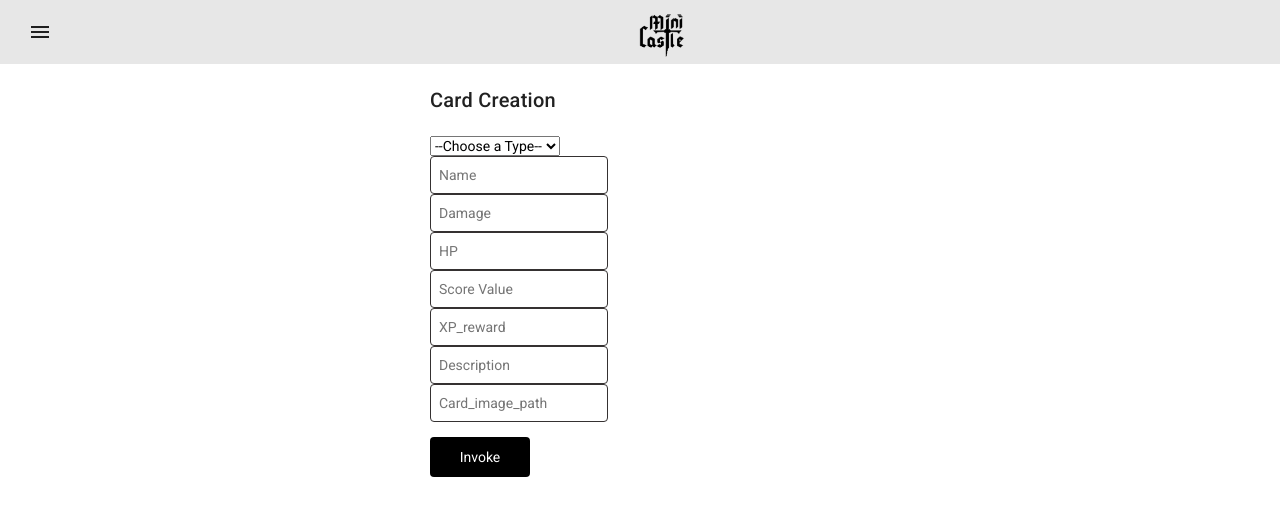
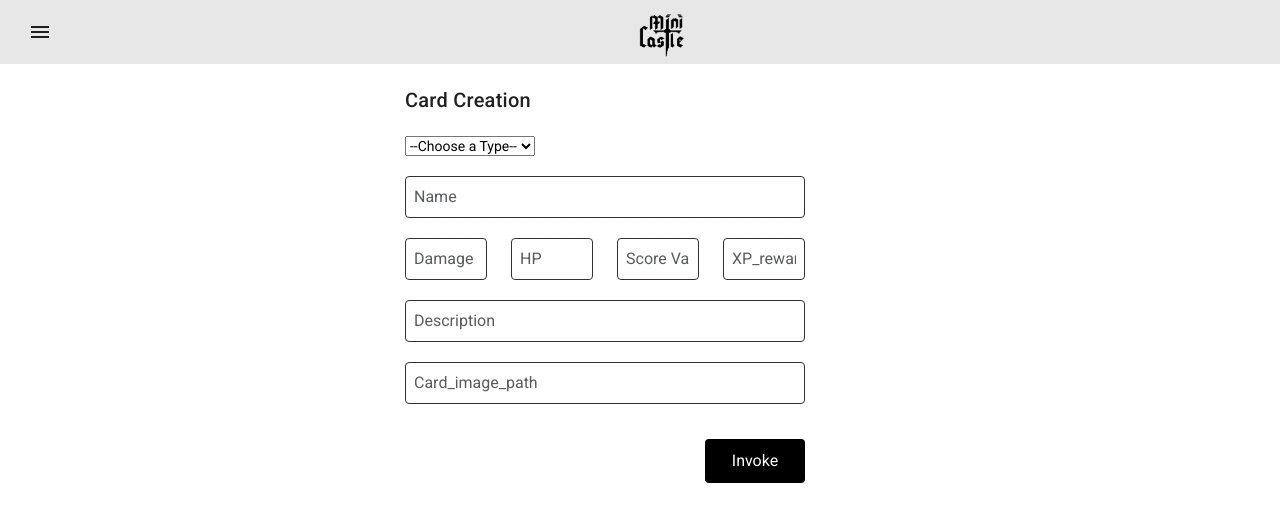
Before and after one commit to Gheotik/Mini-Castle, an Angular app in the folder Mini_Castle_Front/: page /formulaire in a window 1280 px wide. Shown: the top 522 px of the page. Built offline with nearby package versions, Linux system fonts and the light colour scheme.

Commit message:
formatting component 'Formulaire' using bootstrap

```diff
--- a/Mini_Castle_Front/src/app/shared/formulaire/formulaire.component.html
+++ b/Mini_Castle_Front/src/app/shared/formulaire/formulaire.component.html
@@ -1,10 +1,8 @@
 <div class="container">
     <div class="right">
       <div class="form-container">
-
         <form>
           <h2>Card Creation</h2>
-
 
           <select name="cards" id="card-select">
             <option value="">--Choose a Type--</option>
@@ -16,36 +14,43 @@
             <option value="goldfish">Goldfish</option>
           </select>
 
-                <div class="name">
-                    <input type="text" placeholder="Name" maxlength="4" size="4">
+          <div class="form-group">
+            <div class="row">
+              <div class="col-md-12">
+                <input type="text" placeholder="Name" class="form-control">
+              </div>
             </div>
 
-                <div class="damage">
-                    <input type="text" placeholder="Damage">
+            <div class="row">
+              <div class="col-md-3">
+                <input type="text" placeholder="Damage" class="form-control">
+              </div>
+              <div class="col-md-3">
+                <input type="text" placeholder="HP" class="form-control">
+              </div>
+              <div class="col-md-3">
+                <input type="text" placeholder="Score Value" class="form-control">
+              </div>
+              <div class="col-md-3">
+                <input type="text" placeholder="XP_reward" class="form-control">
+              </div>
             </div>
 
-                <div class="hp">
-                    <input type="text" placeholder="HP">
+            <div class="row">
+              <div class="col-md-12">
+                <input type="text" placeholder="Description" class="form-control">
+              </div>
             </div>
 
-                <div class="score-value">
-                    <input type="text" placeholder="Score Value">
+            <div class="row">
+              <div class="col-md-12">
+                <input type="text" placeholder="Card_image_path" class="form-control">
+              </div>
             </div>
 
-                <div class="xp-reward">
-                    <input type="text" placeholder="XP_reward">
+            <button class="btn btn-invoke">Invoke</button>
           </div>
-
-                <div class="description">
-                    <input type="text" placeholder="Description">
-                </div>
-
-                <div class="card-image-path">
-                    <input type="text" placeholder="Card_image_path">
-                </div>
-
-                <button class="btn-invoke">Invoke</button>
-
         </form>
       </div>
     </div>
+  </div>
--- a/Mini_Castle_Front/src/app/shared/formulaire/formulaire.component.scss
+++ b/Mini_Castle_Front/src/app/shared/formulaire/formulaire.component.scss
@@ -1,7 +1,6 @@
 .container {
     display: flex;
   }
-
 
   .right {
     flex: 1;
@@ -11,12 +10,11 @@
     padding: 20px;
   }
 
-
   .form-container {
     display: flex;
-    flex-direction: r;
+    flex-direction: column;
     align-items: flex-start;
-    width: 400px;
+    width: 450px;
     margin-right: 20px;
   }
 
@@ -25,11 +23,15 @@
   }
 
   .form-group {
-    margin-bottom: 15px;
+    margin-bottom: 20px;
+    margin-top: 20px;
     width: 400px;
   }
 
-
+  .row {
+    margin-bottom: 20px;
+    margin-top: 20px;
+  }
 
   input {
     width: 100%;
@@ -47,4 +49,5 @@
     cursor: pointer;
     border-radius: 4px;
     width: 100px;
+    float: right;
   }
```
Lines whose indentation alone changed are shown as unchanged.
